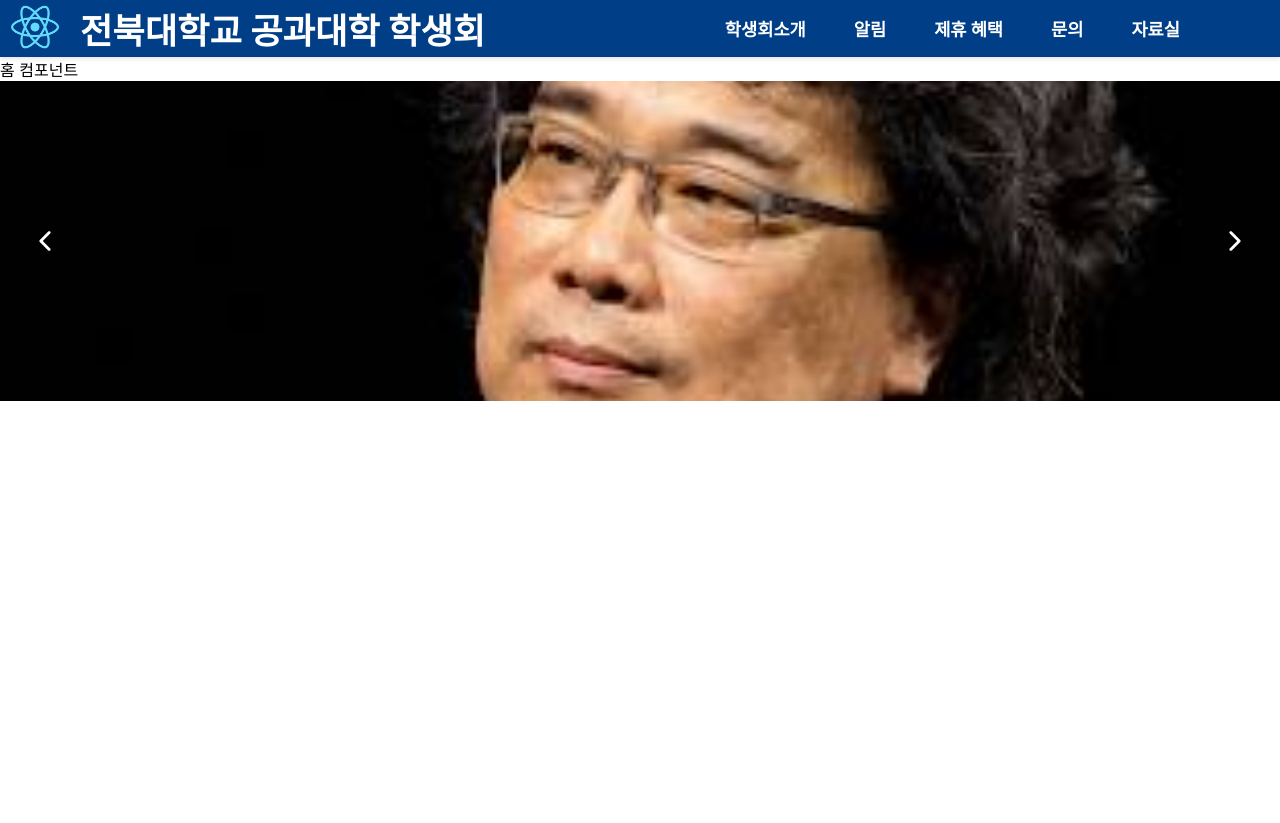
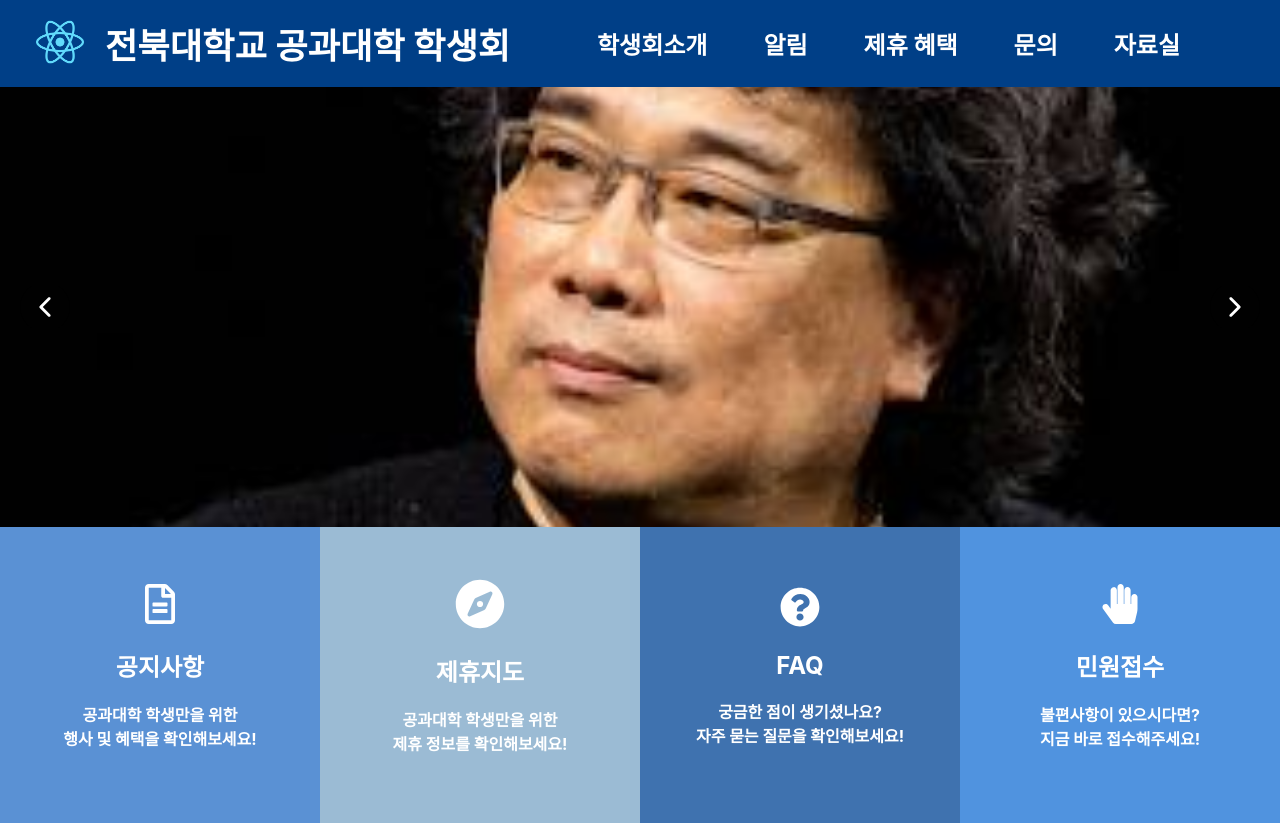
Before and after one commit to M-SE0K/FeeL_WEB, a React (Create React App) app: page / in a window 1280 px wide. Before the commit the page ends 800 px from the top, so only its background shows below. Built offline with nearby package versions, Linux system fonts and the light colour scheme.

Commit message:
card section 구현

```diff
--- a/src/component/headerBar/headerBar.css
+++ b/src/component/headerBar/headerBar.css
@@ -7,10 +7,13 @@
     background-color: #003f87;
     color: white;
     box-shadow: 0 2px 4px rgba(0, 0, 0, 0.1);
-    /* padding: 15px; */
+    padding-top: 10px;
+    padding-bottom: 10px;
+    align-items: center;
   }
 
   .logo{
+    padding-left: 25px;
     display: flex;
     align-items: center; /* ✅ 로고와 텍스트 정렬 */
     gap: 20px;
@@ -45,11 +48,11 @@
   .nav-list {
     list-style: none;
     display: flex;
-    gap: 3rem;
+    gap: 3.5rem;
     margin: 0;
     padding: 0;
     font-weight: bold;
-    font-size: 1.1rem;
+    font-size: 1.5rem;
   }
 
   .nav-list li a {
--- a/src/component/headerBar/headerBar.js
+++ b/src/component/headerBar/headerBar.js
@@ -2,7 +2,7 @@ import React from 'react';
 import { Link, Routes, Route } from 'react-router-dom';
 import './headerBar.css';
 import logoImg from '../../img/logo192.png';
-
+import Home from '../home/home.js'
 function HeaderBar() {
   return (
     <>
@@ -28,7 +28,7 @@ function HeaderBar() {
         <Route path="/benefits" element={<div>제휴 혜택 컴포넌트</div>} />
         <Route path="/contact" element={<div>문의 컴포넌트</div>} />
         <Route path="/resources" element={<div>자료실 컴포넌트</div>} />
-        <Route path="/" element={<div>홈 컴포넌트</div>} />
+        <Route path="/" element={<div></div>} />
       </Routes>
     </>
   );
--- /dev/null
+++ b/src/component/home/cardSection/cardSection.css
@@ -0,0 +1,35 @@
+.card-section {
+    display: flex;
+    min-height: 37vh;
+    justify-content: center;
+    align-items: stretch;
+    color: white;
+    gap: 0;
+  }
+  .card1, .card2, .card3, .card4 {
+    display: flex;                 /* ⬅️ flex 컨테이너로 지정 */
+    flex-direction: column;       /* 세로 방향으로 콘텐츠 배치 */
+    justify-content: center;      /* 수직 중앙 정렬 */
+    align-items: center;          /* 수평 중앙 정렬 */
+    width: 100%;                  /* 가로 전체 채우기 */
+    padding: 2rem;
+    color: white;
+    text-align: center;
+    border-radius: 0px;
+
+    transition: transform 0.3s ease;
+  }
+  .p{
+    font-size: 5rem;
+  }
+  .card1 {  background-color: #5a91d4; /* 공지사항 */   }
+  .card2 {  background-color: #9bbbd4; /* 제휴지도 */   }
+  .card3 {  background-color: #3f72af; /* FAQ  */     }
+  .card4 {  background-color: #5093df; /* 민원접수 */   }
+
+  .card1:hover,
+  .card2:hover,
+  .card3:hover,
+  .card4:hover {
+    transform: scale(1.15);
+  }
--- /dev/null
+++ b/src/component/home/cardSection/cardSection.js
@@ -0,0 +1,19 @@
+import React from 'react';
+import NoticeCard from './cards/noticeCard';
+import AllianceCard from './cards/allianceCard';
+import FaqCard from './cards/faqCard';
+import ReportCard from './cards/reportCard';
+import './cardSection.css';
+
+function CardSection() {
+  return (
+    <div className="card-section">
+      <div className='card1'><NoticeCard /></div>
+      <div className='card2'><AllianceCard /></div>
+      <div className='card3'><FaqCard /></div>
+      <div className='card4'><ReportCard /></div>
+    </div>
+  );
+}
+
+export default CardSection;
--- /dev/null
+++ b/src/component/home/cardSection/cards/allianceCard.js
@@ -0,0 +1,15 @@
+import React from 'react';
+import './cards.css'; // 공통 스타일을 공유해도 좋음
+import { FaCompass } from 'react-icons/fa';
+
+function AllianceCard() {
+  return (
+    <div className="card notice-card">
+      <FaCompass size={50} />
+      <h2>제휴지도</h2>
+      <p className='AllianceCard-text'>공과대학 학생만을 위한 <br/> 제휴 정보를 확인해보세요!</p>
+    </div>
+  );
+}
+
+export default AllianceCard;
--- /dev/null
+++ b/src/component/home/cardSection/cards/cards.css
@@ -0,0 +1,4 @@
+.FaqCard-text, .AllianceCard-text, .NoticeCard-text, .ReportCard-text {
+    font-size: 1rem;
+    font-weight: bold;
+}
--- /dev/null
+++ b/src/component/home/cardSection/cards/faqCard.js
@@ -0,0 +1,16 @@
+import React from 'react';
+import './cards.css'; // 공통 스타일을 공유해도 좋음
+import { FaQuestionCircle } from 'react-icons/fa';
+
+function FaqCard() {
+  return (
+    <div className="card notice-card">
+      <FaQuestionCircle size={40} />
+      <h2>FAQ</h2>
+      <p className='FaqCard-text'>궁금한 점이 생기셨나요?
+      <br/>자주 묻는 질문을 확인해보세요!</p>
+    </div>
+  );
+}
+
+export default FaqCard;
--- /dev/null
+++ b/src/component/home/cardSection/cards/noticeCard.js
@@ -0,0 +1,15 @@
+import React from 'react';
+import './cards.css'; // 공통 스타일을 공유해도 좋음
+import { FaRegFileAlt } from 'react-icons/fa';
+
+function NoticeCard() {
+  return (
+    <div className="card notice-card">
+      <FaRegFileAlt size={40} />
+      <h2>공지사항</h2>
+      <p className='NoticeCard-text'>공과대학 학생만을 위한 <br/> 행사 및 혜택을 확인해보세요!</p>
+    </div>
+  );
+}
+
+export default NoticeCard;
--- /dev/null
+++ b/src/component/home/cardSection/cards/reportCard.js
@@ -0,0 +1,15 @@
+import React from 'react';
+import './cards.css'; // 공통 스타일을 공유해도 좋음
+import { FaHandPaper } from 'react-icons/fa';
+
+function ReportCard() {
+  return (
+    <div className="card notice-card">
+      <FaHandPaper size={40} />
+      <h2>민원접수</h2>
+      <p className='ReportCard-text'>불편사항이 있으시다면?<br/>지금 바로 접수해주세요!</p>
+    </div>
+  );
+}
+
+export default ReportCard;
--- a/src/component/home/home.css
+++ b/src/component/home/home.css
@@ -1,6 +1,5 @@
 .slider-container {
-
-    height: 40vh !important;
+    height: 55vh !important;
     object-fit: contain;
     width: 100%;
 }
@@ -11,3 +10,10 @@
     object-position: center; /* 중앙 기준 자르기 */
     display: block;
 }
+.cards-container{
+    display: block;
+    margin: 0;
+    padding: 0;
+    box-sizing: border-box;
+    width: 100%;
+}
--- a/src/component/home/home.js
+++ b/src/component/home/home.js
@@ -6,6 +6,7 @@ import image2 from '../../img/imageSlider2.png';
 import image3 from '../../img/imageSlider3.png';
 import ImageSlider from './imageSlider/imageSlider.js';
 import './home.css';
+import CardSection from './cardSection/cardSection.js';
 
 function Home() {
   const slides = [{image: image1}, {image: image2}, {image: image3}];
@@ -14,6 +15,7 @@ function Home() {
         <div className="app-container">
           <div className='header-container'> <HeaderBar/> </div>
           <div className='slider-container'> <ImageSlider slides={slides} /> </div>
+          <div className='cards-container'> <CardSection /> </div>
         </div>
       </Router>
 
```
